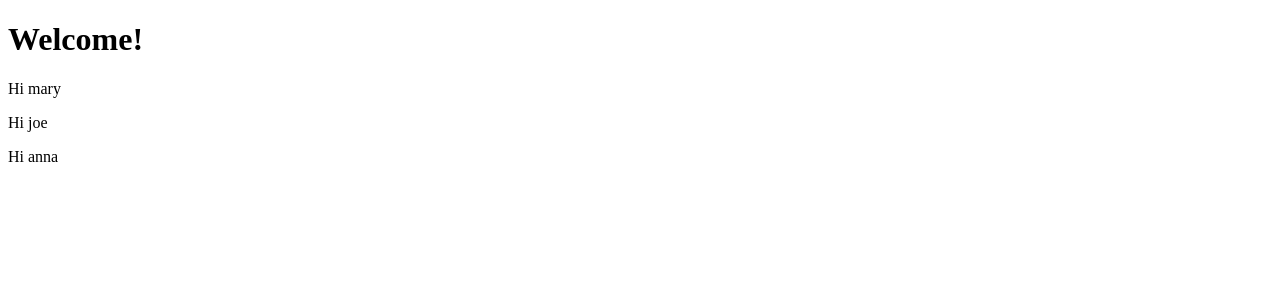
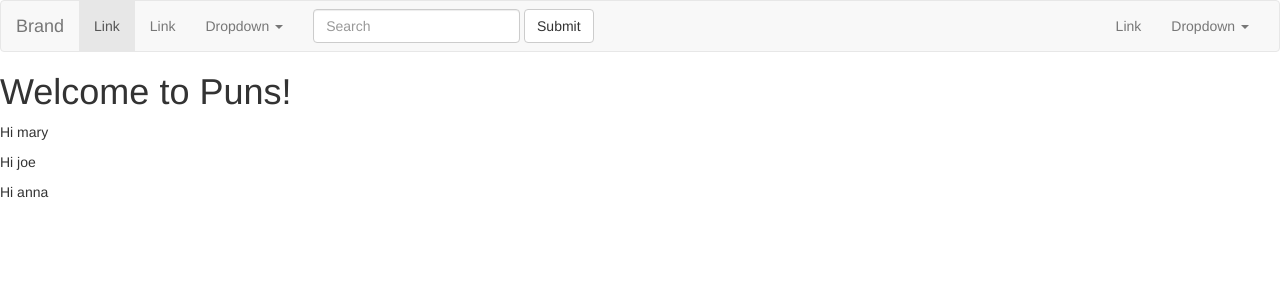
Before and after one commit to BigBangData/Puns, a Flask app: a page that uses templates/index.html in a window 1280 px wide. Shown: the top 300 px of the page. Run offline with Flask 3, Linux system fonts and the light colour scheme.

Commit message:
Finish boostrap tutorial

```diff
--- a/app.py
+++ b/app.py
@@ -7,6 +7,9 @@ def home(name):
     # return render_template('index.html', content=name)
     return render_template('index.html', content=['mary', 'joe', 'anna'])
 
+@app.route("/new")
+def new():
+    return render_template('new.html')
 # @app.route('/<name>')
 # def user(name):
 #     return f"Hello {name}!"
--- /dev/null
+++ b/templates/base.html
@@ -0,0 +1,82 @@
+<!doctype html>
+<html lang="en">
+    <head>
+        <meta charset="utf-8">
+        <meta http-equiv="X-UA-Compatible" content="IE=edge">
+        <meta name="viewport" content="width=device-width, initial-scale=1">
+        <!-- The above 3 meta tags *must* come first in the head; any other head content must come *after* these tags -->
+        <title>{% block title %}{% endblock %}</title>
+
+        <!-- Bootstrap -->
+        <link rel="stylesheet" href="https://cdn.jsdelivr.net/npm/bootstrap@3.4.1/dist/css/bootstrap.min.css" integrity="sha384-HSMxcRTRxnN+Bdg0JdbxYKrThecOKuH5zCYotlSAcp1+c8xmyTe9GYg1l9a69psu" crossorigin="anonymous">
+
+        <!-- HTML5 shim and Respond.js for IE8 support of HTML5 elements and media queries -->
+        <!-- WARNING: Respond.js doesn't work if you view the page via file:// -->
+        <!--[if lt IE 9]>
+        <script src="https://cdn.jsdelivr.net/npm/html5shiv@3.7.3/dist/html5shiv.min.js"></script>
+        <script src="https://cdn.jsdelivr.net/npm/respond.js@1.4.2/dest/respond.min.js"></script>
+        <![endif]-->
+    </head>
+    <body>
+        <nav class="navbar navbar-default">
+            <div class="container-fluid">
+              <!-- Brand and toggle get grouped for better mobile display -->
+              <div class="navbar-header">
+                <button type="button" class="navbar-toggle collapsed" data-toggle="collapse" data-target="#bs-example-navbar-collapse-1" aria-expanded="false">
+                  <span class="sr-only">Toggle navigation</span>
+                  <span class="icon-bar"></span>
+                  <span class="icon-bar"></span>
+                  <span class="icon-bar"></span>
+                </button>
+                <a class="navbar-brand" href="#">Brand</a>
+              </div>
+
+              <!-- Collect the nav links, forms, and other content for toggling -->
+              <div class="collapse navbar-collapse" id="bs-example-navbar-collapse-1">
+                <ul class="nav navbar-nav">
+                  <li class="active"><a href="#">Link <span class="sr-only">(current)</span></a></li>
+                  <li><a href="#">Link</a></li>
+                  <li class="dropdown">
+                    <a href="#" class="dropdown-toggle" data-toggle="dropdown" role="button" aria-haspopup="true" aria-expanded="false">Dropdown <span class="caret"></span></a>
+                    <ul class="dropdown-menu">
+                      <li><a href="#">Action</a></li>
+                      <li><a href="#">Another action</a></li>
+                      <li><a href="#">Something else here</a></li>
+                      <li role="separator" class="divider"></li>
+                      <li><a href="#">Separated link</a></li>
+                      <li role="separator" class="divider"></li>
+                      <li><a href="#">One more separated link</a></li>
+                    </ul>
+                  </li>
+                </ul>
+                <form class="navbar-form navbar-left">
+                  <div class="form-group">
+                    <input type="text" class="form-control" placeholder="Search">
+                  </div>
+                  <button type="submit" class="btn btn-default">Submit</button>
+                </form>
+                <ul class="nav navbar-nav navbar-right">
+                  <li><a href="#">Link</a></li>
+                  <li class="dropdown">
+                    <a href="#" class="dropdown-toggle" data-toggle="dropdown" role="button" aria-haspopup="true" aria-expanded="false">Dropdown <span class="caret"></span></a>
+                    <ul class="dropdown-menu">
+                      <li><a href="#">Action</a></li>
+                      <li><a href="#">Another action</a></li>
+                      <li><a href="#">Something else here</a></li>
+                      <li role="separator" class="divider"></li>
+                      <li><a href="#">Separated link</a></li>
+                    </ul>
+                  </li>
+                </ul>
+              </div><!-- /.navbar-collapse -->
+            </div><!-- /.container-fluid -->
+          </nav>
+        {% block header %}{% endblock %}
+        {% block content %}{% endblock %}
+
+    <!-- jQuery (necessary for Bootstrap's JavaScript plugins) -->
+    <script src="https://code.jquery.com/jquery-1.12.4.min.js" integrity="sha384-nvAa0+6Qg9clwYCGGPpDQLVpLNn0fRaROjHqs13t4Ggj3Ez50XnGQqc/r8MhnRDZ" crossorigin="anonymous"></script>
+    <!-- Include all compiled plugins (below), or include individual files as needed -->
+    <script src="https://cdn.jsdelivr.net/npm/bootstrap@3.4.1/dist/js/bootstrap.min.js" integrity="sha384-aJ21OjlMXNL5UyIl/XNwTMqvzeRMZH2w8c5cRVpzpU8Y5bApTppSuUkhZXN0VxHd" crossorigin="anonymous"></script>
+    </body>
+</html>
--- a/templates/index.html
+++ b/templates/index.html
@@ -1,13 +1,8 @@
-<!DOCTYPE html>
-<html>
-<head>
-    <title>Home page</title>
-</head>
-<body>
-    <h1>Welcome!</h1>
-    <!-- <p>Hello {{content}}!</p> -->
+{% extends "base.html" %}
+{% block title %}Home Page{% endblock %}
+{% block header %}<h1>Welcome to Puns!</h1>{% endblock %}
+{% block content %}
     {% for x in content %}
             <p>Hi {{x}}</p>
     {% endfor %}
-</body>
-</html>
+{% endblock %}
--- /dev/null
+++ b/templates/new.html
@@ -0,0 +1 @@
+{% extends "base.html" %}
```
Also changed, not shown: README.md.
